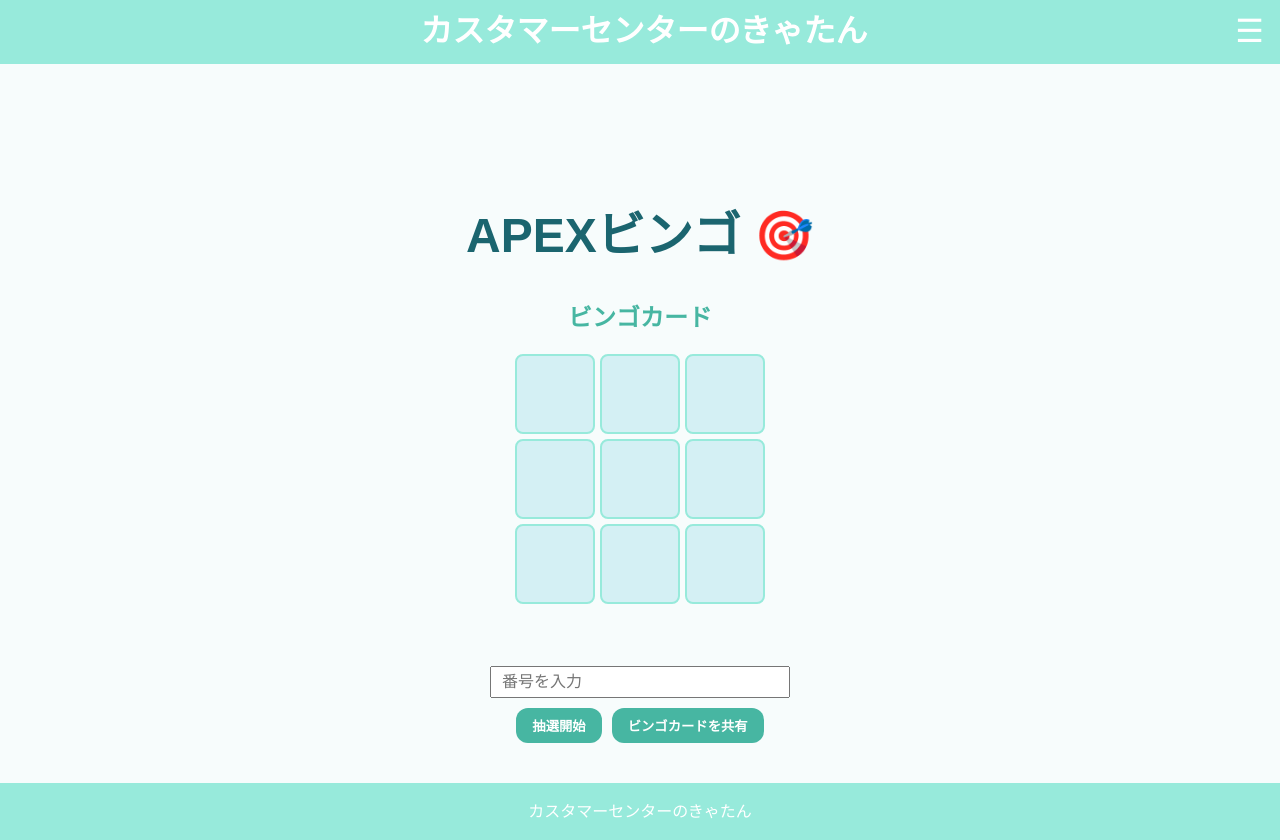
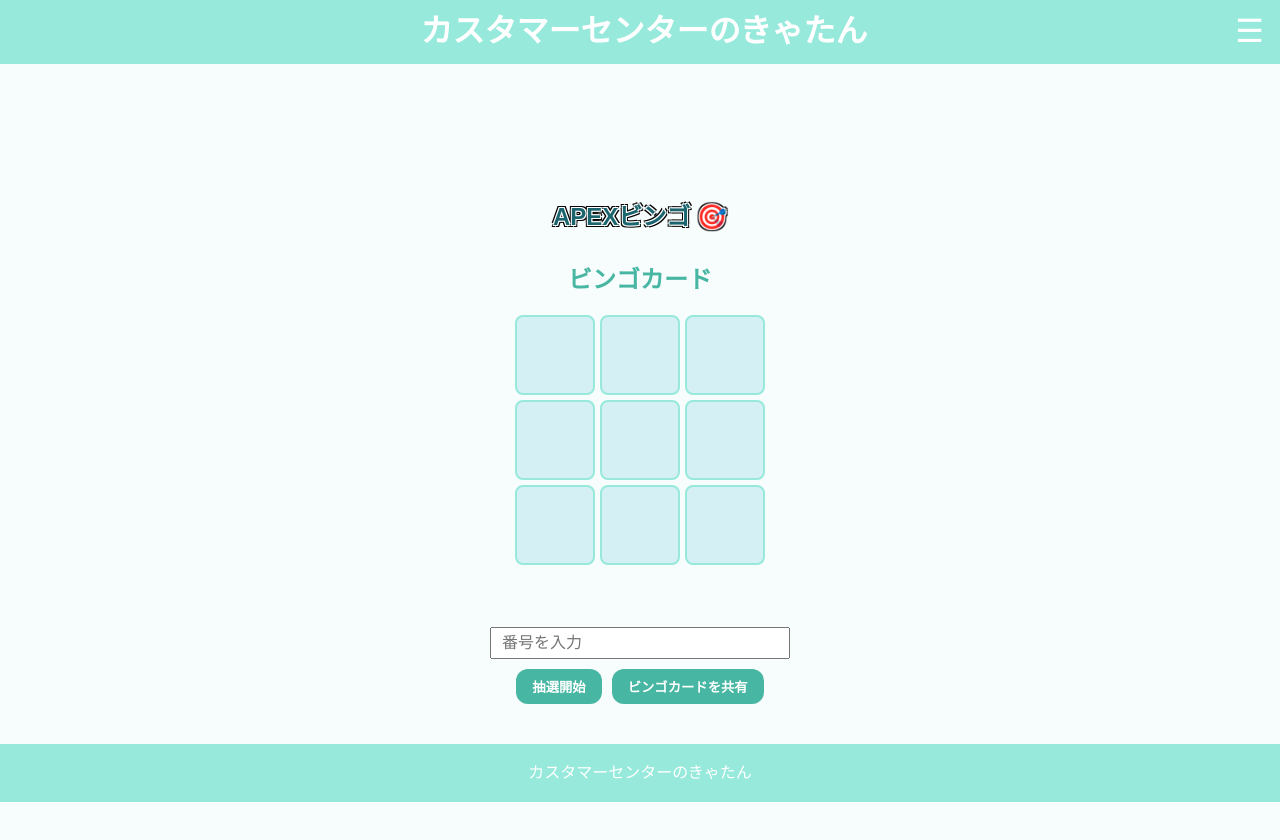
Before and after one commit to ponzu9239/cattanhomepage, a plain HTML site: page ai.html in a window 1280 px wide. After the commit the page ends 802 px from the top, so only its background shows below. Drawn offline with nearby package versions, Linux system fonts and the light colour scheme.

Commit message:
common.css を更新

```diff
--- a/common.css
+++ b/common.css
@@ -997,7 +997,20 @@
 .page-title {
   text-align: center;
   margin-bottom: 15px;
-  color: #1b656f; /* 任意 */
+  color: #1b656f; /* 文字の中心色 */
+  font-weight: bold;
+  text-shadow:
+    /* 内側の白い縁 */
+    -1px -1px 0 white,
+     1px -1px 0 white,
+    -1px  1px 0 white,
+     1px  1px 0 white,
+    /* 外側の黒い縁 */
+    -2px -2px 0 black,
+     2px -2px 0 black,
+    -2px  2px 0 black,
+     2px  2px 0 black;
+}
 
   /* 画面幅に応じてフォントサイズを変化させる */
   font-size: clamp(24px, 5vw, 48px);
```
